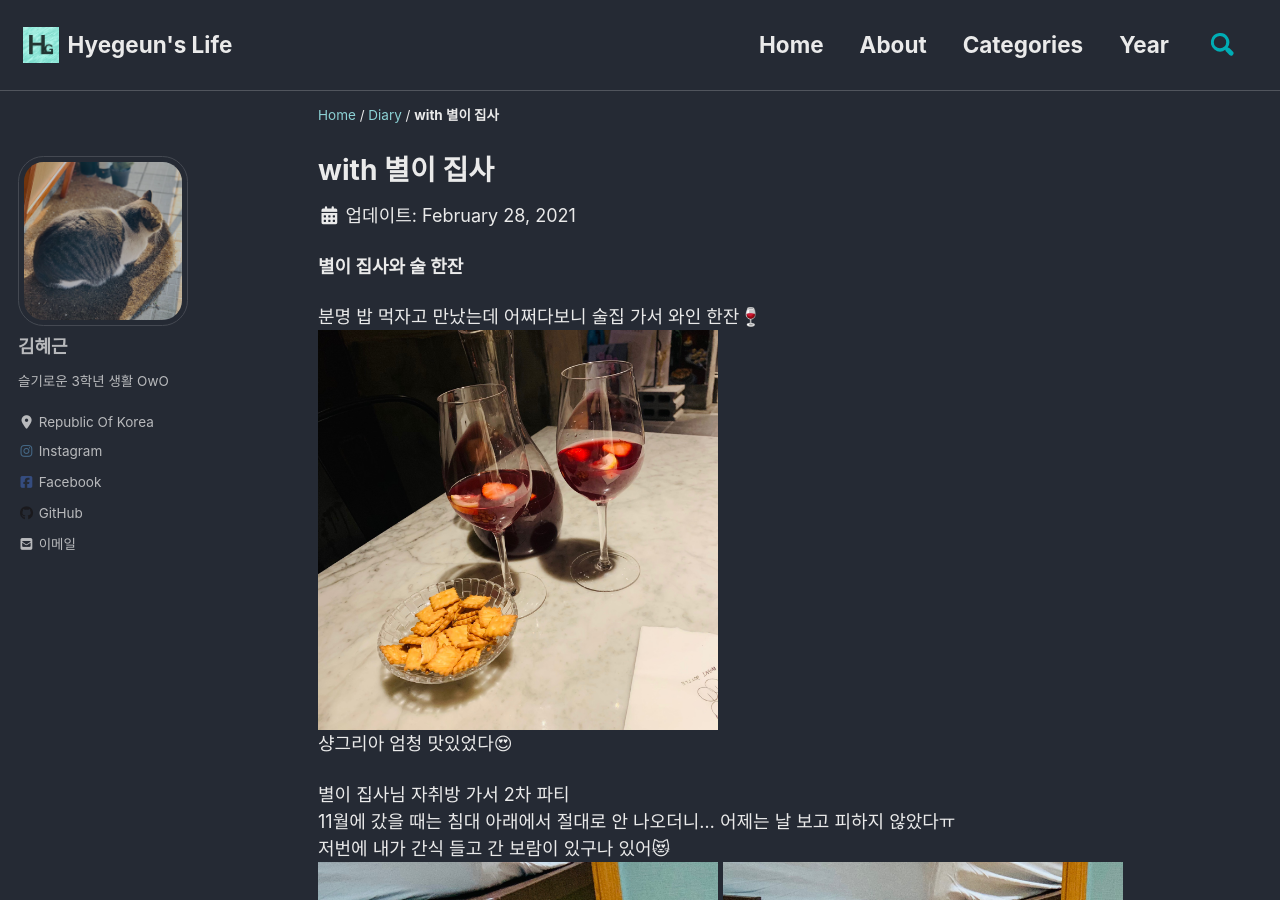
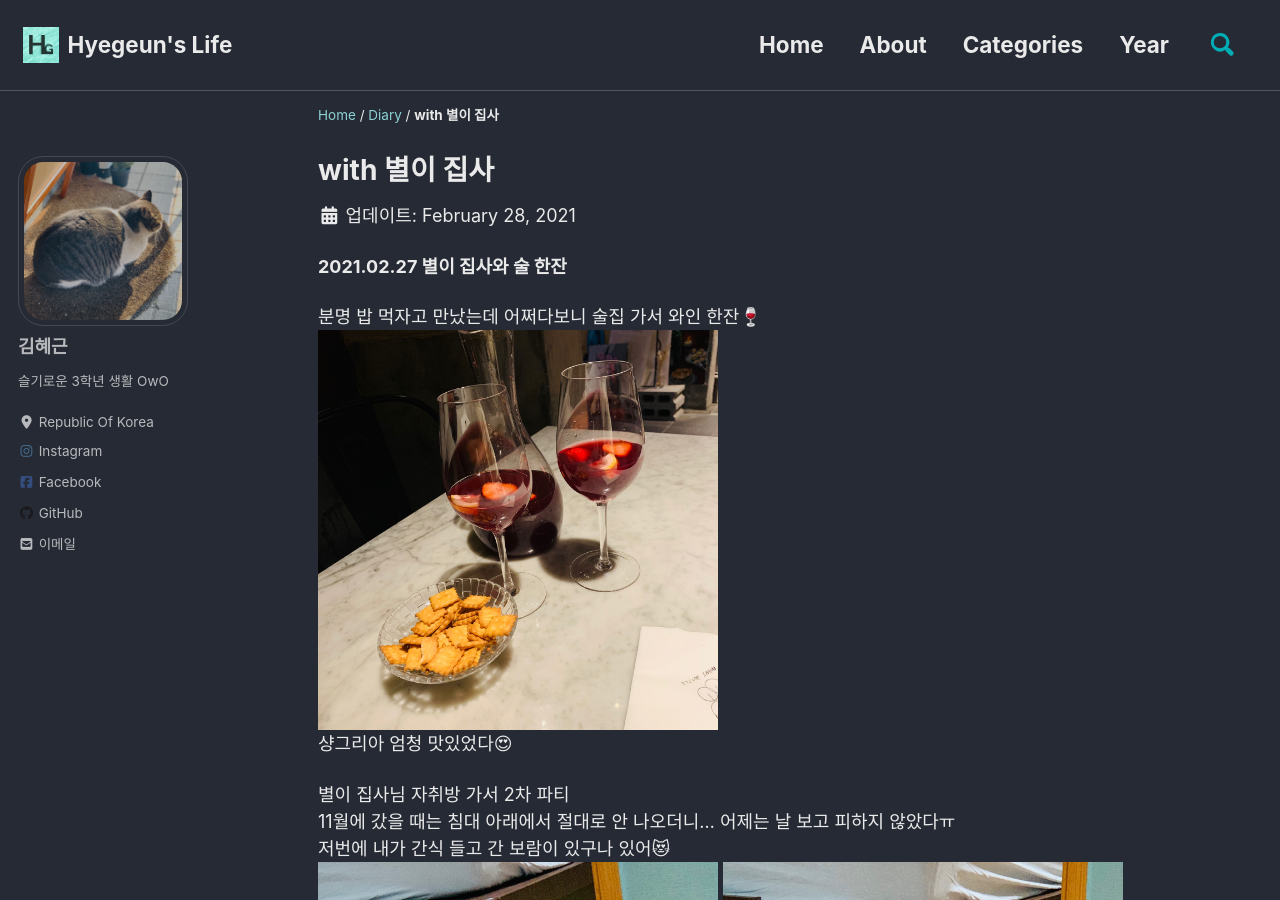
Before and after one commit to hyegeun/hyegeun.github.io, a Jekyll site: the page built from _posts/Diary/2021-02-28-post7.md, in a window 1280 px wide and 900 px high. Built offline with Jekyll 4.4.1, drawn with Linux system fonts in a browser that asks for light colours; cached includes are drawn as plain includes; nearby versions of some CDN libraries; a script that is not in the unit is left out; comment, search, counter and statistics services are not loaded.

Commit message:
Update 2021-02-28-post7.md

```diff
--- a/_posts/Diary/2021-02-28-post7.md
+++ b/_posts/Diary/2021-02-28-post7.md
@@ -6,7 +6,7 @@ comments: true
 categories:
 - Diary
 ---
-**별이 집사와 술 한잔**
+**2021.02.27 별이 집사와 술 한잔**
 
 분명 밥 먹자고 만났는데 어쩌다보니 술집 가서 와인 한잔🍷
 <img src="/assets/images/photo/post7/post7_photo1.jpg" width="400px" height="400px" alt="photo1">
```
